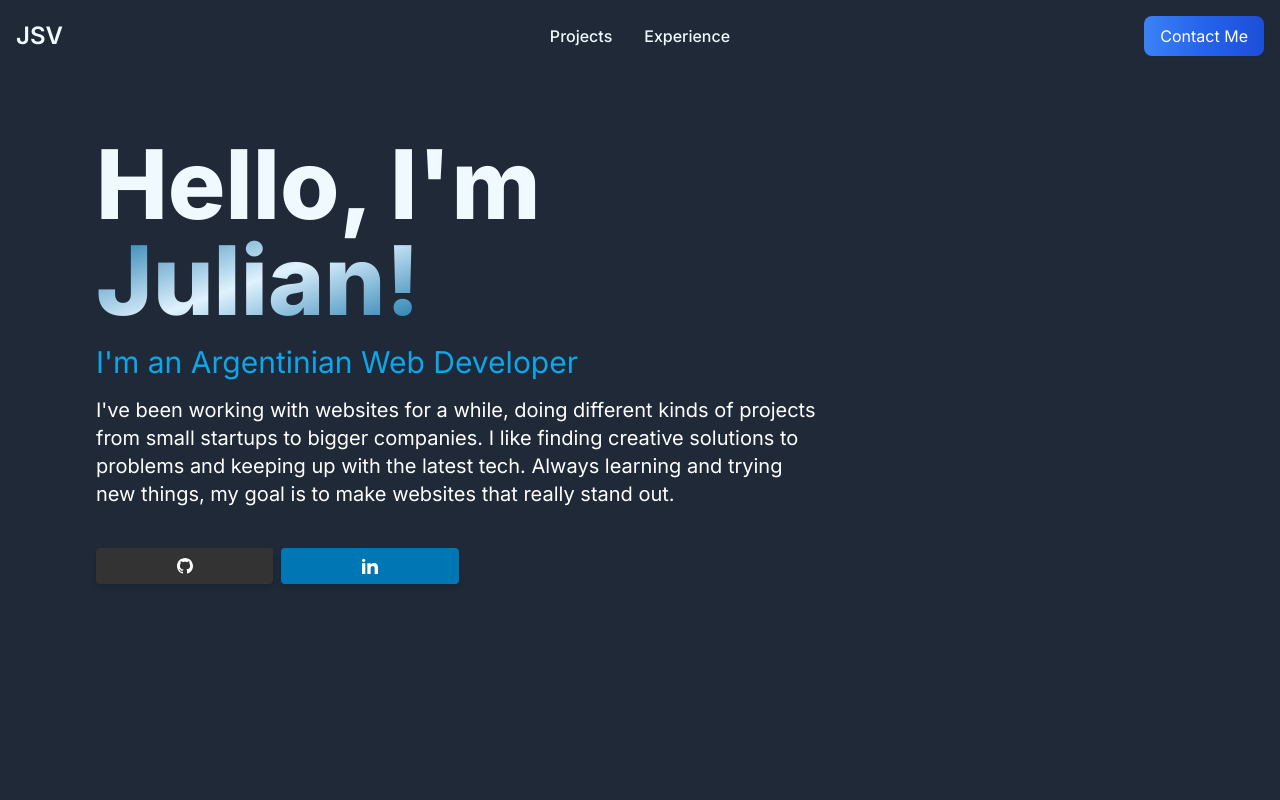
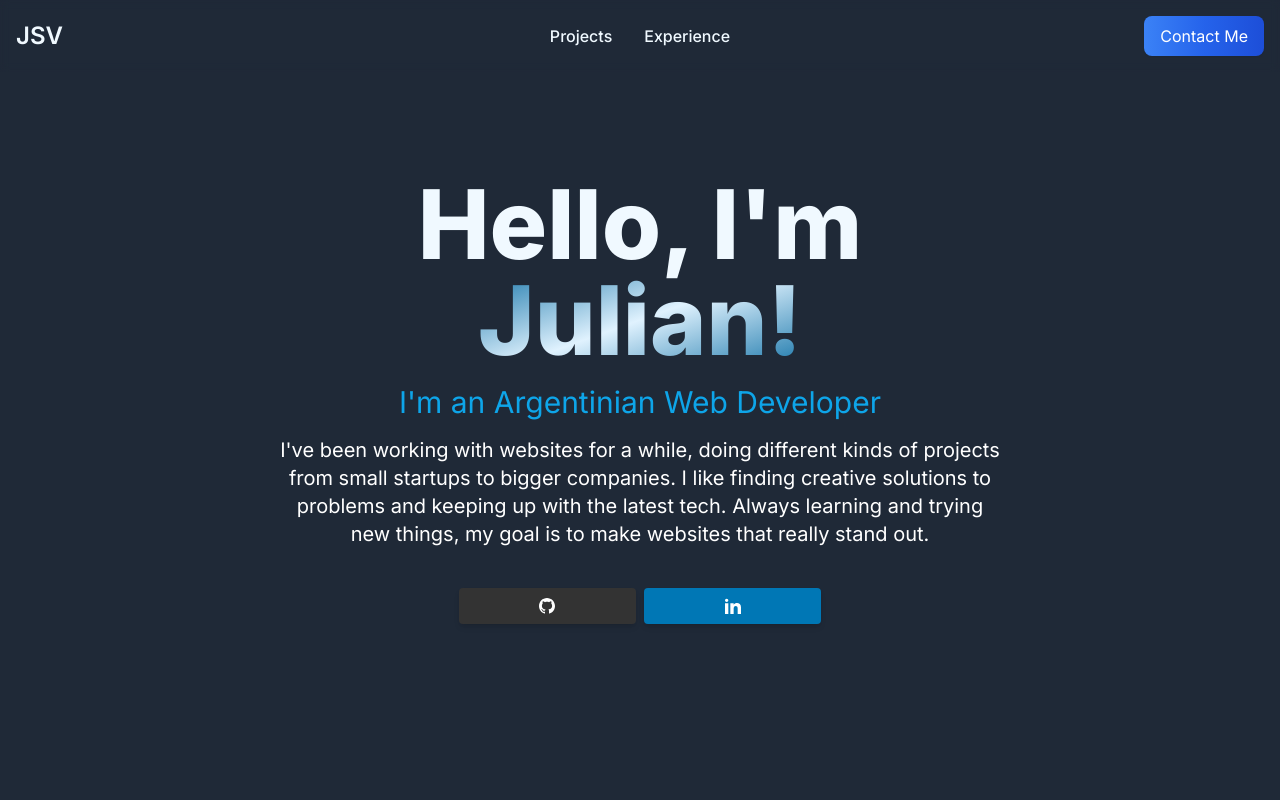
Before and after one commit to Juliansv/Juliansv, a Next.js app: page / in a window 1280 px wide. Shown: the top 800 px of the page. Built offline with nearby package versions, Linux system fonts and the light colour scheme.

Commit message:
Fix style issues

```diff
--- a/app/components/hero-section.tsx
+++ b/app/components/hero-section.tsx
@@ -4,8 +4,8 @@ import { Element } from "react-scroll";
 const HeroSection = () => {
   return (
     <section aria-labelledby="Hero Section">
-      <Element name="HeroSection" className="min-h-screen md:px-20 md:pt-10">
-        <div className="pt-6 text-center md:text-left md:w-2/3">
+      <Element name="HeroSection" className="min-h-screen md:px-20 md:pt-16">
+        <div className="pt-6 text-center md:w-2/3 md:mx-auto md:mt-4">
           <h1 className="text-8xl font-extrabold dark:text-sky-50">
             Hello, I&apos;m
             <span
--- a/app/components/socials.tsx
+++ b/app/components/socials.tsx
@@ -2,7 +2,7 @@ import Link from "next/link";
 
 const Socials = () => {
   return (
-    <div className="flex gap-2 mt-10 md:w-1/2">
+    <div className="flex gap-2 mt-10 md:w-1/2 md:mx-auto">
       {/* Github */}
       <button
         type="button"
```
